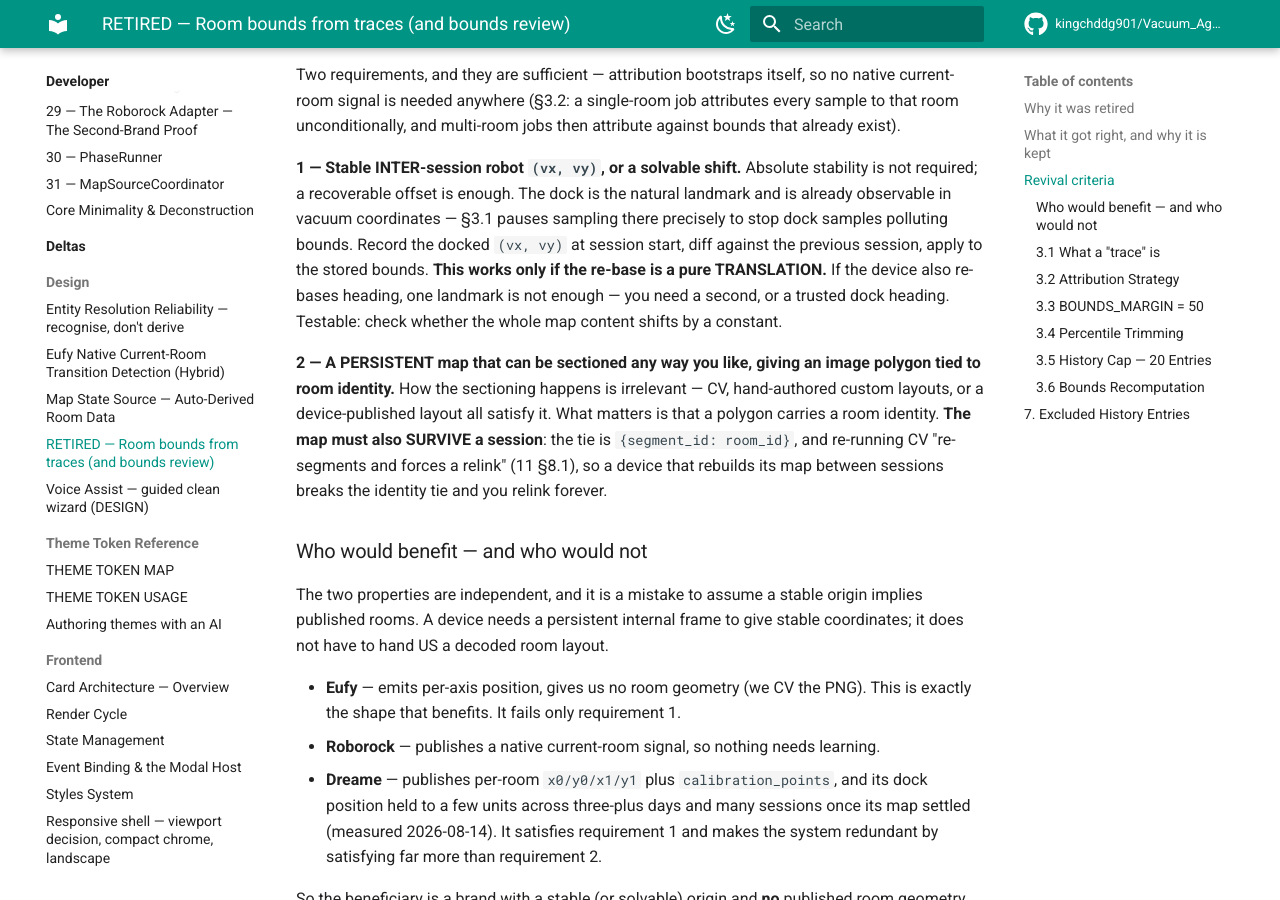
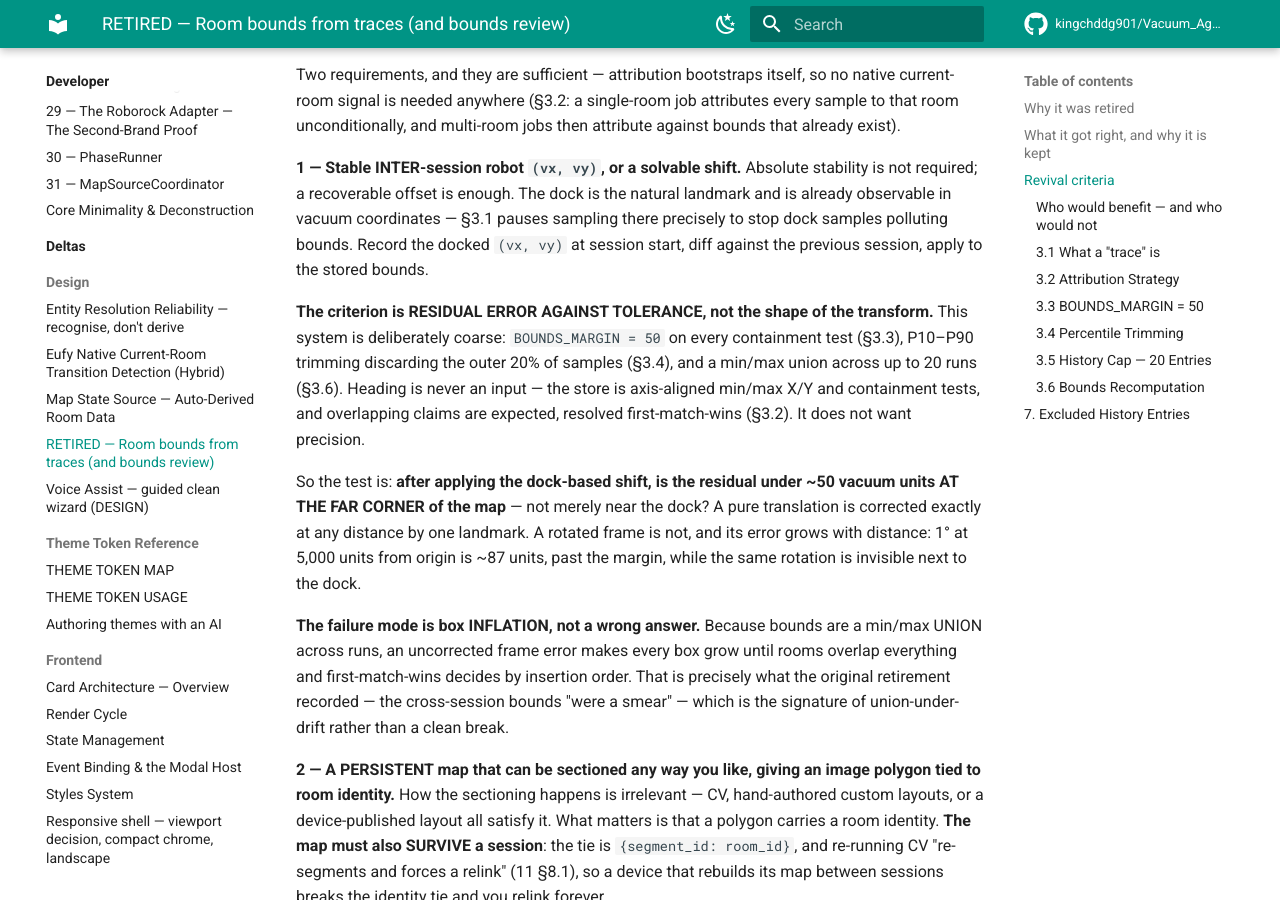
Before and after one commit to kingchddg901/Vacuum_Agent, an MkDocs documentation site: the page built from docs/dev/design/room-bounds-from-traces.md, in a window 1280 px wide and 900 px high, scrolled down 1091 px. Built offline with MkDocs 1.6.1 and Material for MkDocs 9.7.7, drawn with Linux system fonts in a browser that asks for light colours; comment, search, counter and statistics services are not loaded.

Commit message:
docs: state the bounds revival criterion as residual-vs-tolerance
Correcting my own wording from c1acb5d7. I wrote that a solvable shift "works
only if the re-base is a pure TRANSLATION", which imports a precision this system
never had and never wanted.

Chris: "why does heading matter to that system, its a min max X Y with claims on
that room where other rooms get high claim if their room overlaps."

Right. Heading is not an input anywhere. The store is axis-aligned min/max X/Y
with containment tests, and it is coarse ON PURPOSE: BOUNDS_MARGIN = 50 on every
test, P10-P90 trimming discarding the outer 20% of samples, a min/max union
across up to 20 runs, and MULTI_ROOM_MIN_RUNS = 4 before a room may claim at all.
Overlapping claims are expected and resolved first-match-wins.

So the criterion is residual error against that tolerance: after the dock-based
shift, is the residual under ~50 vacuum units AT THE FAR CORNER of the map, not
just beside the dock? A translation is corrected exactly at any distance by one
landmark; a rotated frame is not, and its error scales with distance — 1 degree
at 5,000 units is ~87 units, past the margin, while the same rotation is
invisible at the dock.

And the failure mode is worth naming because it is diagnostic: bounds are a
min/max UNION, so an uncorrected frame error INFLATES every box until rooms
overlap everything and insertion order decides. That is exactly what the original
retirement note recorded — the cross-session bounds "were a smear" — which is the
signature of union-under-drift, not of a clean break. A revival attempt that
starts producing ever-larger overlapping boxes has reproduced the original bug.

mkdocs --strict: exit 0.

```diff
--- a/docs/dev/design/room-bounds-from-traces.md
+++ b/docs/dev/design/room-bounds-from-traces.md
@@ -47,9 +47,26 @@ Absolute stability is not required; a recoverable offset is enough. The dock is
 natural landmark and is already observable in vacuum coordinates — §3.1 pauses
 sampling there precisely to stop dock samples polluting bounds. Record the docked
 `(vx, vy)` at session start, diff against the previous session, apply to the stored
-bounds. **This works only if the re-base is a pure TRANSLATION.** If the device also
-re-bases heading, one landmark is not enough — you need a second, or a trusted dock
-heading. Testable: check whether the whole map content shifts by a constant.
+bounds.
+
+**The criterion is RESIDUAL ERROR AGAINST TOLERANCE, not the shape of the transform.**
+This system is deliberately coarse: `BOUNDS_MARGIN = 50` on every containment test
+(§3.3), P10–P90 trimming discarding the outer 20% of samples (§3.4), and a min/max
+union across up to 20 runs (§3.6). Heading is never an input — the store is
+axis-aligned min/max X/Y and containment tests, and overlapping claims are expected,
+resolved first-match-wins (§3.2). It does not want precision.
+
+So the test is: **after applying the dock-based shift, is the residual under ~50
+vacuum units AT THE FAR CORNER of the map** — not merely near the dock? A pure
+translation is corrected exactly at any distance by one landmark. A rotated frame is
+not, and its error grows with distance: 1° at 5,000 units from origin is ~87 units,
+past the margin, while the same rotation is invisible next to the dock.
+
+**The failure mode is box INFLATION, not a wrong answer.** Because bounds are a
+min/max UNION across runs, an uncorrected frame error makes every box grow until
+rooms overlap everything and first-match-wins decides by insertion order. That is
+precisely what the original retirement recorded — the cross-session bounds "were a
+smear" — which is the signature of union-under-drift rather than a clean break.
 
 **2 — A PERSISTENT map that can be sectioned any way you like, giving an image polygon
 tied to room identity.**
```
